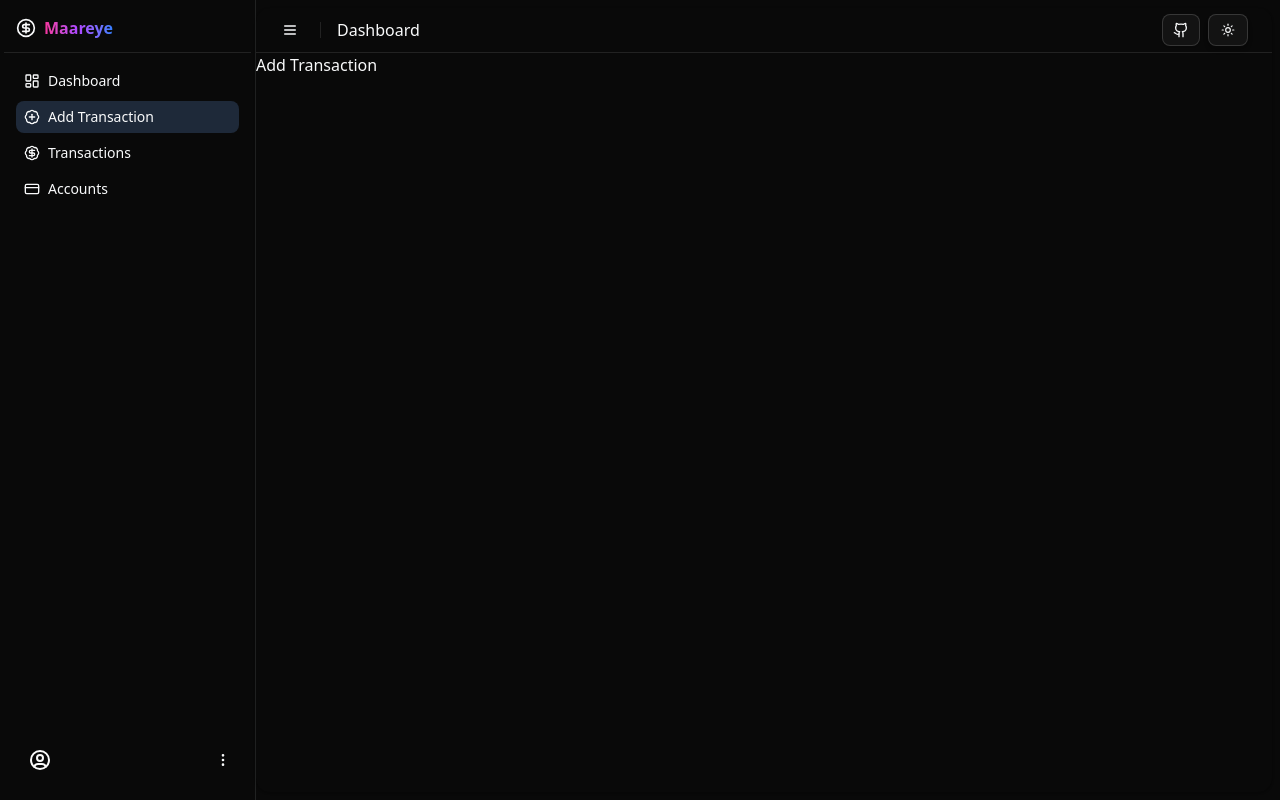
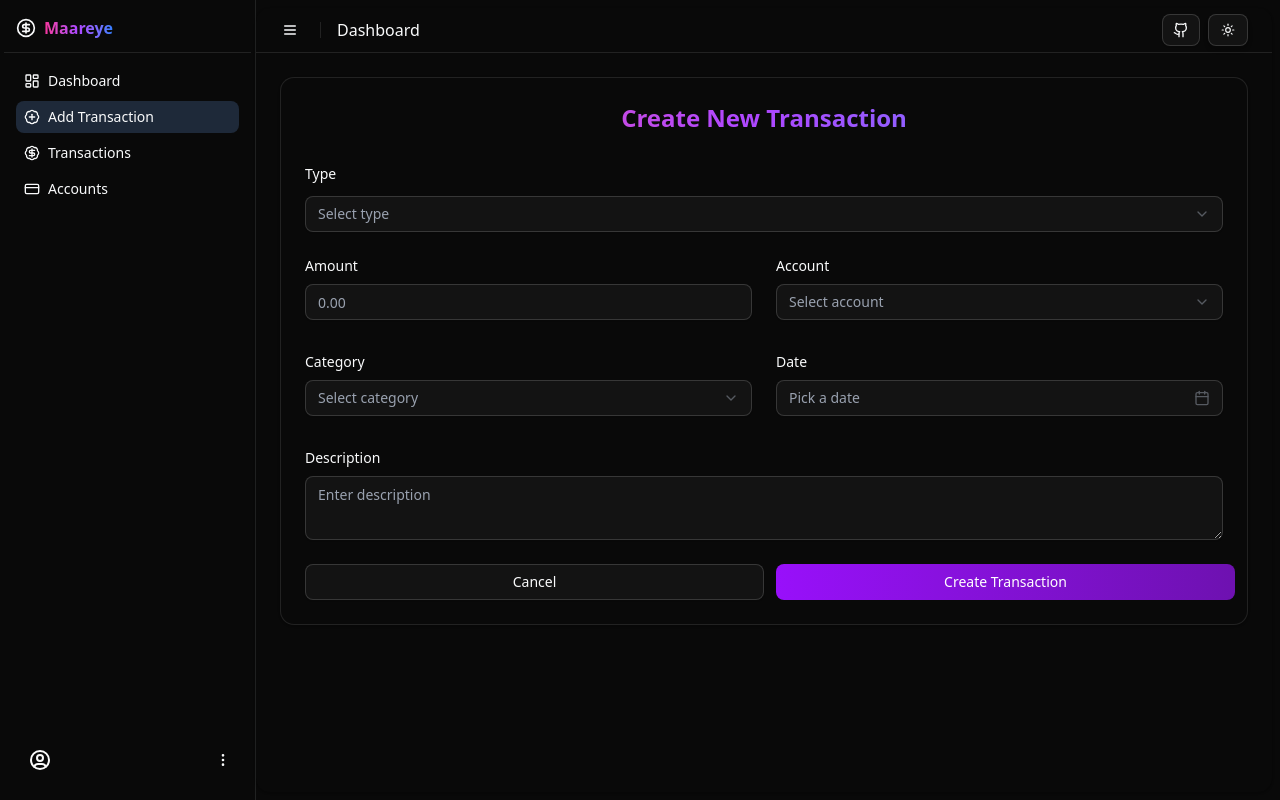
Before and after one commit to shiinedev/Maareeye, a React (Vite) app: page /dashboard/addTransaction in a window 1280 px wide. Built offline with nearby package versions, Linux system fonts and the light colour scheme.

Commit message:
🔒 feat(auth): redirect authenticated users away from login and register

```diff
--- a/package.json
+++ b/package.json
@@ -34,9 +34,11 @@
     "@tanstack/react-table": "^8.21.2",
     "class-variance-authority": "^0.7.1",
     "clsx": "^2.1.1",
+    "date-fns": "^3.6.0",
     "lucide-react": "^0.487.0",
     "next-themes": "^0.4.6",
     "react": "^19.0.0",
+    "react-day-picker": "^8.10.1",
     "react-dom": "^19.0.0",
     "react-hook-form": "^7.55.0",
     "react-router": "^7.5.0",
--- /dev/null
+++ b/src/components/TransactionForm.jsx
@@ -0,0 +1,159 @@
+export default TransactionForm;
+import { cn } from "@/lib/utils";
+import { Button } from "@/components/ui/button";
+import {
+  Card,
+  CardContent,
+  CardHeader,
+  CardTitle,
+} from "@/components/ui/card";
+import { Input } from "@/components/ui/input";
+import { Label } from "@/components/ui/label";
+import {
+  Select,
+  SelectContent,
+  SelectItem,
+  SelectTrigger,
+  SelectValue,
+} from "./ui/select";
+import { Popover, PopoverContent, PopoverTrigger } from "./ui/popover";
+import { CalendarIcon } from "lucide-react";
+import { Calendar } from "./ui/calendar";
+import { Textarea } from "./ui/textarea";
+
+export function TransactionForm({ className, ...props }) {
+  const accounts = [
+    {
+      id: 1,
+      name: "saving",
+      balance: 100,
+    },
+    {
+      id: 2,
+      name: "currunt",
+      balance: 50,
+    },
+  ];
+
+  const filteredCategories = [
+    {
+      id: 1,
+      name: "food",
+    },
+    {
+      id: 2,
+      name: "shopping",
+    },
+  ];
+  return (
+    <div className={cn("flex flex-col gap-6 p-6", className)} {...props}>
+      <Card>
+        <CardHeader>
+          <CardTitle className="gradient-title text-2xl font-bold text-center">
+            Create New Transaction
+          </CardTitle>
+        </CardHeader>
+        <CardContent>
+          <form>
+            <div className="flex flex-col gap-6">
+              <div className="grid gap-3 ">
+                <Label className="text-sm font-medium">Type</Label>
+                <Select>
+                  <SelectTrigger className={"w-full"}>
+                    <SelectValue placeholder="Select type" />
+                  </SelectTrigger>
+                  <SelectContent>
+                    <SelectItem value="EXPENSE">Expense</SelectItem>
+                    <SelectItem value="INCOME">Income</SelectItem>
+                  </SelectContent>
+                </Select>
+              </div>
+
+              {/* Amount and Account */}
+              <div className="grid gap-6 md:grid-cols-2">
+                <div className="space-y-2">
+                  <Label className="text-sm font-medium">Amount</Label>
+                  <Input type="number" step="0.01" placeholder="0.00" />
+                </div>
+
+                <div className="space-y-2">
+                  <Label className="text-sm font-medium">Account</Label>
+                  <Select>
+                    <SelectTrigger className={"w-full"}>
+                      <SelectValue placeholder="Select account" />
+                    </SelectTrigger>
+                    <SelectContent>
+                      {accounts.map((account) => (
+                        <SelectItem key={account.id} value={account.id}>
+                          {account.name} ($
+                          {parseFloat(account.balance).toFixed(2)})
+                        </SelectItem>
+                      ))}
+                    </SelectContent>
+                  </Select>
+                </div>
+              </div>
+              {/* category and date */}
+              <div className="grid md:grid-cols-2 gap-6">
+                <div className="space-y-2">
+                  <Label className="text-sm font-medium">Category</Label>
+                  <Select>
+                    <SelectTrigger className={"w-full "}>
+                      <SelectValue placeholder="Select category" />
+                    </SelectTrigger>
+                    <SelectContent>
+                      {filteredCategories.map((category) => (
+                        <SelectItem key={category.id} value={category.id}>
+                          {category.name}
+                        </SelectItem>
+                      ))}
+                    </SelectContent>
+                  </Select>
+                </div>
+                {/* data */}
+
+                <div className="space-y-2">
+                  <Label className="text-sm font-medium mb-2">Date</Label>
+                  <Popover>
+                    <PopoverTrigger asChild>
+                      <Button
+                        variant="outline"
+                        className={cn(
+                          "w-full pl-3 text-left font-normal",
+                          "text-muted-foreground"
+                        )}>
+                        <span>Pick a date</span>
+                        <CalendarIcon className="ml-auto h-4 w-4 opacity-50" />
+                      </Button>
+                    </PopoverTrigger>
+                    <PopoverContent className="w-auto p-0" align="start">
+                      <Calendar mode="single" initialFocus />
+                    </PopoverContent>
+                  </Popover>
+                </div>
+              </div>
+
+              <div className="grid gap-3">
+                <div className="space-y-2">
+                  <Label className="text-sm font-medium">Description</Label>
+                  <Textarea
+                    placeholder="Enter description"
+                  />
+
+                </div>
+              </div>
+              <div className="flex  gap-3">
+                <Button variant="outline"  className=" w-full md:w-1/2">
+                  Cancel
+                </Button>
+                <Button variant="purple" type="submit" className="w-full md:w-1/2">
+                  Create Transaction
+                </Button>
+              </div>
+            </div>
+          </form>
+        </CardContent>
+      </Card>
+    </div>
+  );
+}
--- a/src/components/ui/button.jsx
+++ b/src/components/ui/button.jsx
@@ -14,18 +14,19 @@ const buttonVariants = cva(
         destructive:
           "bg-destructive text-white shadow-xs hover:bg-destructive/90 focus-visible:ring-destructive/20 dark:focus-visible:ring-destructive/40 dark:bg-destructive/60",
         outline:
-          "border bg-background shadow-xs cursor-pointer hover:bg-accent hover:text-accent-foreground dark:bg-input/30 dark:border-input dark:hover:bg-input/50",
+          "border bg-background shadow-xs hover:bg-accent hover:text-accent-foreground dark:bg-input/30 dark:border-input dark:hover:bg-input/50",
         secondary:
           "bg-secondary text-secondary-foreground shadow-xs hover:bg-secondary/80",
         ghost:
           "hover:bg-accent hover:text-accent-foreground dark:hover:bg-accent/50",
+          purple:"bg-gradient-to-r from-purple-600 to-purple-800 text-white font-medium hover:opacity-90 transition-opacity cursor-pointer",
         link: "text-primary underline-offset-4 hover:underline",
-        purple:"bg-gradient-to-r from-purple-600 to-purple-800 text-white font-medium hover:opacity-90 transition-opacity cursor-pointer"
+
       },
       size: {
         default: "h-9 px-4 py-2 has-[>svg]:px-3",
         sm: "h-8 rounded-md gap-1.5 px-3 has-[>svg]:px-2.5",
-        lg: "h-10 rounded-md  px-6 has-[>svg]:px-4",
+        lg: "h-10 rounded-md px-6 has-[>svg]:px-4",
         xl: "h-12 rounded-md px-8 has-[>svg]:px-4",
         icon: "size-9",
       },
--- /dev/null
+++ b/src/components/ui/calendar.jsx
@@ -0,0 +1,72 @@
+import * as React from "react"
+import { ChevronLeft, ChevronRight } from "lucide-react"
+import { DayPicker } from "react-day-picker"
+
+import { cn } from "@/lib/utils"
+import { buttonVariants } from "@/components/ui/button"
+
+function Calendar({
+  className,
+  classNames,
+  showOutsideDays = true,
+  ...props
+}) {
+  return (
+    <DayPicker
+      showOutsideDays={showOutsideDays}
+      className={cn("p-3", className)}
+      classNames={{
+        months: "flex flex-col sm:flex-row gap-2",
+        month: "flex flex-col gap-4",
+        caption: "flex justify-center pt-1 relative items-center w-full",
+        caption_label: "text-sm font-medium",
+        nav: "flex items-center gap-1",
+        nav_button: cn(
+          buttonVariants({ variant: "outline" }),
+          "size-7 bg-transparent p-0 opacity-50 hover:opacity-100"
+        ),
+        nav_button_previous: "absolute left-1",
+        nav_button_next: "absolute right-1",
+        table: "w-full border-collapse space-x-1",
+        head_row: "flex",
+        head_cell:
+          "text-muted-foreground rounded-md w-8 font-normal text-[0.8rem]",
+        row: "flex w-full mt-2",
+        cell: cn(
+          "relative p-0 text-center text-sm focus-within:relative focus-within:z-20 [&:has([aria-selected])]:bg-accent [&:has([aria-selected].day-range-end)]:rounded-r-md",
+          props.mode === "range"
+            ? "[&:has(>.day-range-end)]:rounded-r-md [&:has(>.day-range-start)]:rounded-l-md first:[&:has([aria-selected])]:rounded-l-md last:[&:has([aria-selected])]:rounded-r-md"
+            : "[&:has([aria-selected])]:rounded-md"
+        ),
+        day: cn(
+          buttonVariants({ variant: "ghost" }),
+          "size-8 p-0 font-normal aria-selected:opacity-100"
+        ),
+        day_range_start:
+          "day-range-start aria-selected:bg-primary aria-selected:text-primary-foreground",
+        day_range_end:
+          "day-range-end aria-selected:bg-primary aria-selected:text-primary-foreground",
+        day_selected:
+          "bg-primary text-primary-foreground hover:bg-primary hover:text-primary-foreground focus:bg-primary focus:text-primary-foreground",
+        day_today: "bg-accent text-accent-foreground",
+        day_outside:
+          "day-outside text-muted-foreground aria-selected:text-muted-foreground",
+        day_disabled: "text-muted-foreground opacity-50",
+        day_range_middle:
+          "aria-selected:bg-accent aria-selected:text-accent-foreground",
+        day_hidden: "invisible",
+        ...classNames,
+      }}
+      components={{
+        IconLeft: ({ className, ...props }) => (
+          <ChevronLeft className={cn("size-4", className)} {...props} />
+        ),
+        IconRight: ({ className, ...props }) => (
+          <ChevronRight className={cn("size-4", className)} {...props} />
+        ),
+      }}
+      {...props} />
+  );
+}
+
+export { Calendar }
--- /dev/null
+++ b/src/components/ui/textarea.jsx
@@ -0,0 +1,20 @@
+import * as React from "react"
+
+import { cn } from "@/lib/utils"
+
+function Textarea({
+  className,
+  ...props
+}) {
+  return (
+    <textarea
+      data-slot="textarea"
+      className={cn(
+        "border-input placeholder:text-muted-foreground focus-visible:border-ring focus-visible:ring-ring/50 aria-invalid:ring-destructive/20 dark:aria-invalid:ring-destructive/40 aria-invalid:border-destructive dark:bg-input/30 flex field-sizing-content min-h-16 w-full rounded-md border bg-transparent px-3 py-2 text-base shadow-xs transition-[color,box-shadow] outline-none focus-visible:ring-[3px] disabled:cursor-not-allowed disabled:opacity-50 md:text-sm",
+        className
+      )}
+      {...props} />
+  );
+}
+
+export { Textarea }
--- a/src/index.css
+++ b/src/index.css
@@ -80,7 +80,7 @@
 .dark {
   --background: oklch(0.14 0.00 0);
   --foreground: oklch(0.985 0.002 247.839);
-  --card: oklch(0.21 0.034 264.665);
+  --card: oklch(0.14 0.00 0);
   --card-foreground: oklch(0.985 0.002 247.839);
   --popover: oklch(0.21 0.034 264.665);
   --popover-foreground: oklch(0.985 0.002 247.839);
--- a/src/pages/Dashboars/AddTransaction.jsx
+++ b/src/pages/Dashboars/AddTransaction.jsx
@@ -1,9 +1,10 @@
+import TransactionForm from '@/components/TransactionForm'
 import React from 'react'
 
 const AddTransaction = () => {
   return (
     <div>
-      Add Transaction
+    <TransactionForm />
     </div>
   )
 }
```
Also changed, not shown: 1 other file (tests, documents, lock files or other folders).
